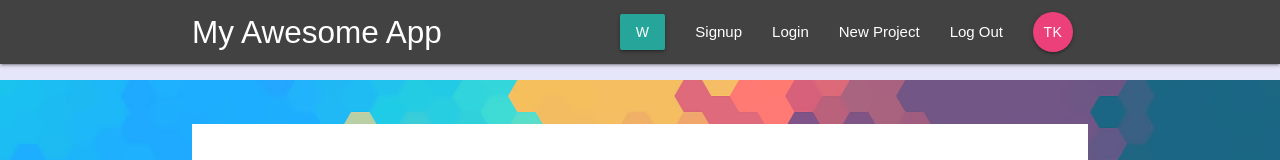
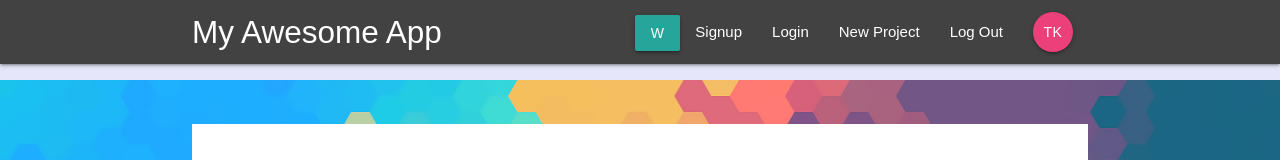
Before and after one commit to hseniht/awesome-app-1, a React (Create React App) app: page /awesome-app-1/create in a window 1280 px wide. Shown: the top 160 px of the page. Built offline with nearby package versions, Linux system fonts and the light colour scheme; no server answers.

Commit message:
Fix warnings - remove unknown typescript import - remove duplicate path attribute on route - change anchor tag to div on weatherWidget

```diff
--- a/src/App.js
+++ b/src/App.js
@@ -15,7 +15,7 @@ class App extends Component {
             <div className="App">
                <Navbar />
                <Switch>
-                  <Route path={process.env.PUBLIC_URL} exact path='/' component={Dashboard} />
+                  <Route exact path='/' component={Dashboard} />
                   <Route path='/project/:id' component={ProjectDetails} />
                   <Route path='/signin' component={SignIn} />
                   <Route path='/signup' component={SignUp} />
--- a/src/components/addons/WidgetWeather.js
+++ b/src/components/addons/WidgetWeather.js
@@ -1,5 +1,4 @@
 import React, { Component } from 'react'
-import { sys } from 'typescript';
 // import M from '../../../node_modules/materialize-css/dist/js/materialize';
 // import M from 'materialize-css'; or use M in window
 
@@ -133,7 +132,7 @@ export default WidgetWeather;
 const WeatherCard = () => {
    return (
       <div className="card-wrapper right">
-         <a className='dropdown-trigger btn' href='#' data-target='dropdown1'>W</a>
+         <div className='dropdown-trigger btn' data-target='dropdown1'>W</div> {/*was anchor tag with href*/}
          {/* <!-- Dropdown Structure --> */}
          <ul id='dropdown1' className='dropdown-content'>
             <div className="small weather-widget">
```
